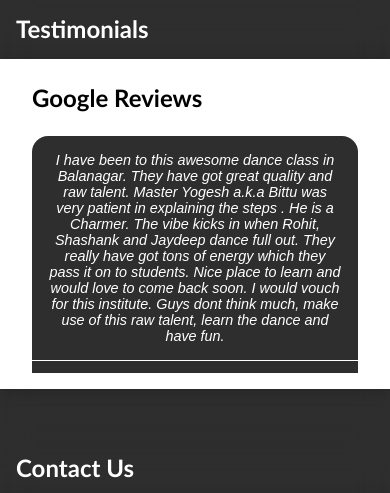
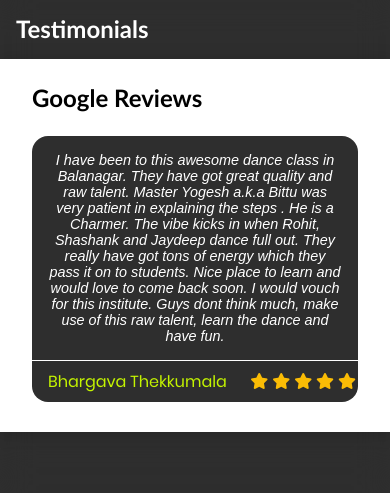
Before and after one commit to abzit/GullyDanceCompany, a plain HTML site: page index.html in a window 390 px wide. Shown: the part 1220-1713 px from the top of the page. Drawn offline with Linux system fonts and the light colour scheme.

Commit message:
reviews for mobile

```diff
--- a/style.css
+++ b/style.css
@@ -409,4 +409,7 @@ footer a:hover span{
     #enquiry form{
         width :100%
     }
+    .reviewsContainer{
+        min-height: 35vh;
+    }
 }
```
